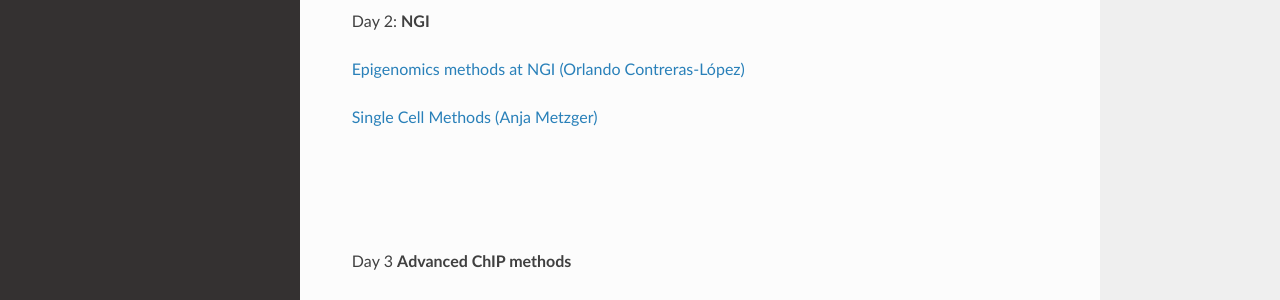
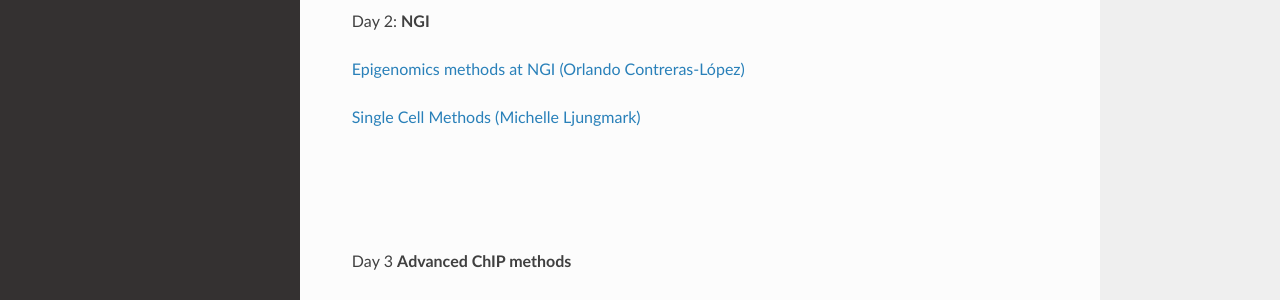
Before and after one commit to NBISweden/workshop-epigenomics-RTDs, a Sphinx documentation site: the page built from docs/content/presentations.rst, in a window 1280 px wide and 1237 px high. Shown: the part 534-834 px from the top of the window. Built offline with Sphinx 7.4.7 and the Read the Docs theme 3.1.0, drawn with Linux system fonts in a browser that asks for light colours.

Commit message:
Update presentations.rst

```diff
--- a/docs/content/presentations.rst
+++ b/docs/content/presentations.rst
@@ -39,7 +39,7 @@
 
 `Epigenomics methods at NGI (Orlando Contreras‐López) <../_static/EpigeneticsatNGIforNBIS2025_Orlando.pdf>`_
 
-`Single Cell Methods (Anja Metzger) <https://drive.google.com/file/d/1TYcp9VirbnqfIqcGrtIpXO_zYTQf5i4a/view?usp=sharing>`_
+`Single Cell Methods (Michelle Ljungmark) <https://drive.google.com/file/d/1TYcp9VirbnqfIqcGrtIpXO_zYTQf5i4a/view?usp=sharing>`_
 
 
 
```
